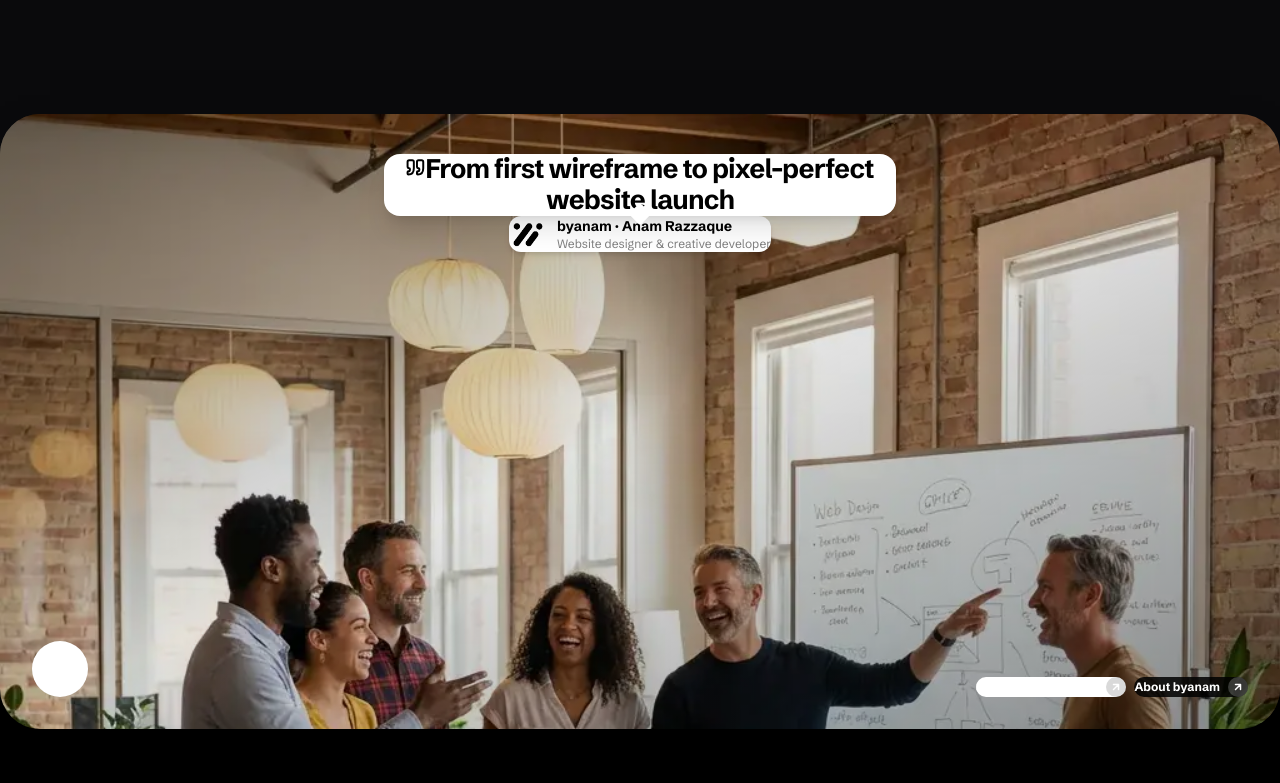
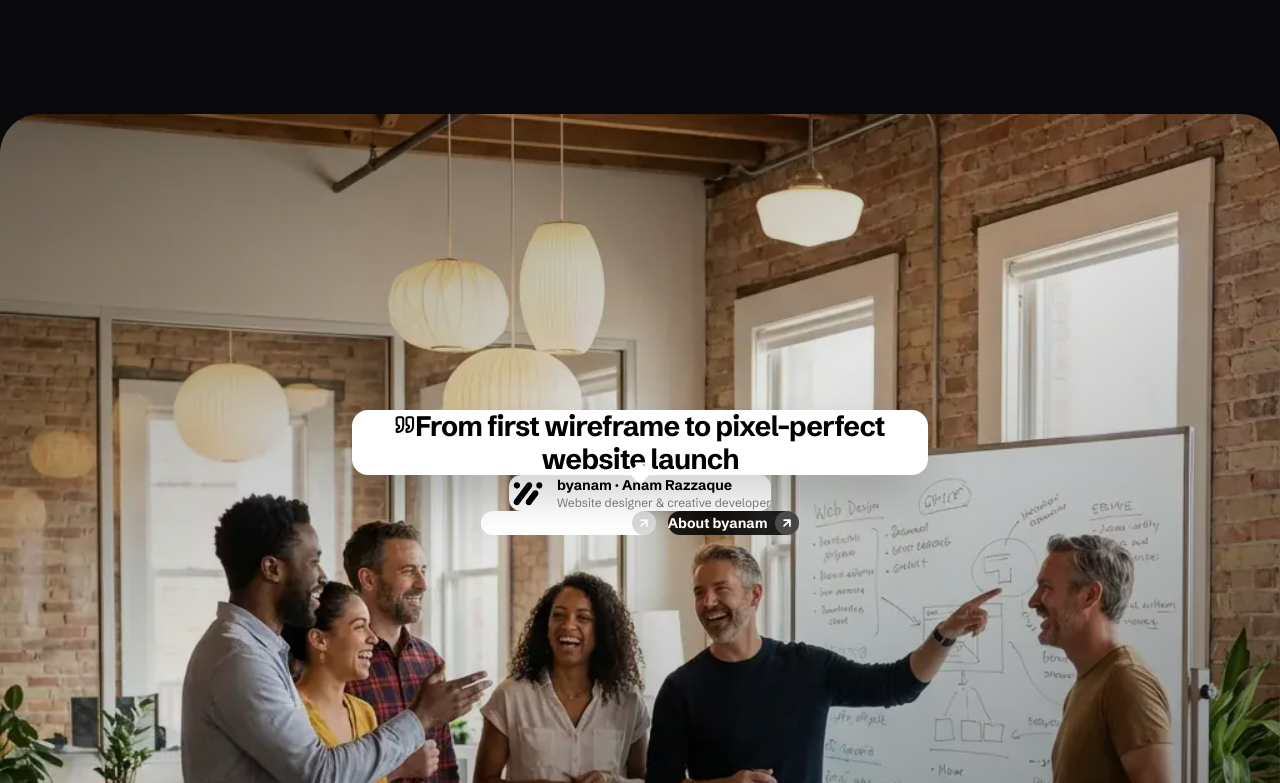
Before and after one commit to byanam/agencyyy, a React (Vite) app: page / in a window 1280 px wide. Shown: the part 4337-5120 px from the top of the page. Built offline with nearby package versions, Linux system fonts and the light colour scheme; a web font is replaced by a local one.

Commit message:
fix: align showcase image focal point and center lower section layouts

```diff
--- a/src/components/Footer.jsx
+++ b/src/components/Footer.jsx
@@ -156,9 +156,9 @@ export default function Footer() {
         </div>
 
         {/* Footer content */}
-        <footer className="relative overflow-hidden rounded-[24px] bg-[var(--footer-card)] px-4 pb-16 pt-8 text-white sm:px-8 md:pb-12 md:pt-12 md:rounded-[32px] lg:px-20 lg:pt-16">
+        <footer className="relative overflow-hidden rounded-[24px] bg-[var(--footer-card)] px-6 pb-16 pt-10 text-white sm:px-10 md:pb-14 md:pt-14 md:rounded-[32px] lg:px-16 lg:pt-16">
           <div className="relative mx-auto max-w-7xl">
-            <div className="flex flex-col items-start justify-between gap-12 pb-12 pt-4 pl-0 sm:pl-4 md:pl-16 lg:flex-row lg:gap-16 lg:pl-20">
+            <div className="flex flex-col items-start justify-between gap-12 pb-12 pt-4 lg:flex-row lg:gap-16">
               {/* Left Column: Brand & CTA */}
               <div className="flex max-w-sm flex-col items-start gap-6">
                 <a
--- a/src/components/ProjectShowcase.jsx
+++ b/src/components/ProjectShowcase.jsx
@@ -11,7 +11,7 @@ export default function ProjectShowcase() {
     >
       <motion.figure
         className="relative mx-auto w-full max-w-[1500px] overflow-hidden rounded-[24px] bg-secondary shadow-[0_40px_90px_-50px_rgba(0,0,0,0.7)] md:rounded-[40px]"
-        style={{ height: "clamp(440px, 48vw, 640px)" }}
+        style={{ height: "clamp(520px, 56vw, 760px)" }}
         initial={{ opacity: 0, y: 40 }}
         whileInView={{ opacity: 1, y: 0 }}
         viewport={{ once: true, amount: 0.2 }}
@@ -25,17 +25,18 @@ export default function ProjectShowcase() {
           height={900}
           loading="lazy"
           decoding="async"
-          className="absolute inset-0 h-full w-full object-cover object-center"
+          className="absolute inset-0 h-full w-full object-cover object-[center_28%]"
         />
         <div
           aria-hidden="true"
           className="absolute inset-0 bg-gradient-to-br from-black/45 via-black/10 to-black/45"
         />
 
-        {/* Floating Quote Badge (Centered Horizontally) */}
-        <div className="absolute inset-x-0 top-6 flex flex-col items-center px-4 sm:top-8 md:top-10">
+        {/* Centered Quote Badge & Content (Dead Center Vertically & Horizontally) */}
+        <div className="absolute inset-0 flex flex-col items-center justify-center p-6 sm:p-8 md:p-12 pointer-events-none">
+          <div className="flex flex-col items-center pointer-events-auto max-w-[min(92%,36rem)]">
             <motion.div
-            className="relative w-full max-w-[min(92%,32rem)] rounded-2xl bg-white px-5 py-4 text-center text-black sm:px-7 sm:py-5 shadow-xl"
+              className="relative w-full rounded-2xl bg-white px-5 py-4 text-center text-black sm:px-8 sm:py-6 shadow-2xl"
               initial={{ opacity: 0, y: -14, scale: 0.96 }}
               whileInView={{ opacity: 1, y: 0, scale: 1 }}
               viewport={{ once: true, amount: 0.4 }}
@@ -43,7 +44,7 @@ export default function ProjectShowcase() {
             >
               <p
                 className="font-bold tracking-[-0.03em]"
-              style={{ fontSize: "clamp(1.05rem, 2.1vw, 2.1rem)", lineHeight: 1.14 }}
+                style={{ fontSize: "clamp(1.05rem, 2.2vw, 2.2rem)", lineHeight: 1.16 }}
               >
                 <svg
                   className="mr-1.5 inline-block h-[0.7em] w-[0.7em] -translate-y-[0.15em] text-black"
@@ -67,7 +68,7 @@ export default function ProjectShowcase() {
 
             {/* Author Figcaption */}
             <motion.figcaption
-            className="mt-3 inline-flex items-center gap-2.5 rounded-xl bg-white px-3 py-2 text-black sm:gap-3 sm:px-3.5 sm:py-2.5 shadow-md"
+              className="mt-3.5 inline-flex items-center gap-2.5 rounded-xl bg-white px-3.5 py-2 text-black sm:gap-3 sm:px-4 sm:py-2.5 shadow-lg"
               initial={{ opacity: 0, y: 10 }}
               whileInView={{ opacity: 1, y: 0 }}
               viewport={{ once: true, amount: 0.4 }}
@@ -81,68 +82,47 @@ export default function ProjectShowcase() {
                 loading="lazy"
                 className="h-8 w-8 shrink-0 rounded-full object-cover sm:h-9 sm:w-9"
               />
-            <span className="leading-tight">
+              <span className="leading-tight text-left">
                 <span className="block text-xs font-bold sm:text-sm">byanam · Anam Razzaque</span>
                 <span className="block text-[10px] text-black/50 sm:text-xs">
                   Website designer & creative developer
                 </span>
               </span>
             </motion.figcaption>
-        </div>
 
-        {/* Bottom Actions Cluster */}
+            {/* Center Action Buttons below the badge */}
             <motion.div
-          className="absolute inset-x-3 bottom-3 flex items-end justify-between gap-3 sm:inset-x-6 sm:bottom-6 md:inset-x-8 md:bottom-8"
-          initial={{ opacity: 0, y: 14 }}
+              className="mt-6 flex flex-wrap items-center justify-center gap-3"
+              initial={{ opacity: 0, y: 12 }}
               whileInView={{ opacity: 1, y: 0 }}
               viewport={{ once: true, amount: 0.4 }}
-          transition={{ duration: 0.6, ease, delay: 0.4 }}
+              transition={{ duration: 0.55, ease, delay: 0.4 }}
             >
-          {/* Left Arrow Button */}
               <a
                 href="#work"
-            aria-label="See client work"
-            className="group hidden h-11 w-11 shrink-0 items-center justify-center rounded-full bg-white text-black transition-transform duration-300 ease-out hover:scale-110 active:scale-95 motion-reduce:transform-none sm:flex sm:h-14 sm:w-14"
-          >
-            <svg
-              className="h-5 w-5 transition-transform duration-300 ease-out group-hover:translate-x-0.5 group-hover:-translate-y-0.5 motion-reduce:transform-none"
-              viewBox="0 0 24 24"
-              fill="none"
-              stroke="currentColor"
-              strokeWidth={2.5}
-              strokeLinecap="round"
-              strokeLinejoin="round"
-            >
-              <path d="M7 17 17 7M7 7h10v10" />
-            </svg>
-          </a>
-
-          {/* Right Action Buttons */}
-          <div className="ml-auto flex flex-col items-end gap-2 sm:flex-row sm:items-center">
-            <a
-              href="#work"
-              className="group inline-flex select-none items-center justify-center gap-2 rounded-full bg-white py-2.5 pl-4 pr-2 text-[11px] font-bold leading-none text-black transition-colors duration-300 hover:bg-white/85 active:scale-[0.98] sm:text-xs"
+                className="group inline-flex select-none items-center justify-center gap-2 rounded-full bg-white py-2.5 pl-4 pr-2 text-xs font-bold leading-none text-black transition-colors duration-300 hover:bg-white/85 active:scale-[0.98] sm:text-sm sm:py-3 sm:pl-5 sm:pr-2.5"
               >
                 <span>See website projects</span>
-              <span className="flex h-5 w-5 items-center justify-center rounded-full bg-black/15 transition-transform duration-300 ease-out group-hover:translate-x-0.5 motion-reduce:transform-none">
-                <svg className="h-3 w-3" viewBox="0 0 24 24" fill="none" stroke="currentColor" strokeWidth={3} strokeLinecap="round" strokeLinejoin="round">
+                <span className="flex h-5 w-5 items-center justify-center rounded-full bg-black/15 transition-transform duration-300 ease-out group-hover:translate-x-0.5 motion-reduce:transform-none sm:h-6 sm:w-6">
+                  <svg className="h-3 w-3 sm:h-3.5 sm:w-3.5" viewBox="0 0 24 24" fill="none" stroke="currentColor" strokeWidth={3} strokeLinecap="round" strokeLinejoin="round">
                     <path d="M7 17 17 7M7 7h10v10" />
                   </svg>
                 </span>
               </a>
               <a
                 href="#about"
-              className="group inline-flex select-none items-center justify-center gap-2 rounded-full bg-black/85 py-2.5 pl-4 pr-2 text-[11px] font-bold leading-none text-white transition-colors duration-300 hover:bg-black active:scale-[0.98] sm:text-xs"
+                className="group inline-flex select-none items-center justify-center gap-2 rounded-full bg-black/85 py-2.5 pl-4 pr-2 text-xs font-bold leading-none text-white backdrop-blur-sm transition-colors duration-300 hover:bg-black active:scale-[0.98] sm:text-sm sm:py-3 sm:pl-5 sm:pr-2.5"
               >
                 <span>About byanam</span>
-              <span className="flex h-5 w-5 items-center justify-center rounded-full bg-white/20 transition-transform duration-300 ease-out group-hover:translate-x-0.5 motion-reduce:transform-none">
-                <svg className="h-3 w-3" viewBox="0 0 24 24" fill="none" stroke="currentColor" strokeWidth={3} strokeLinecap="round" strokeLinejoin="round">
+                <span className="flex h-5 w-5 items-center justify-center rounded-full bg-white/20 transition-transform duration-300 ease-out group-hover:translate-x-0.5 motion-reduce:transform-none sm:h-6 sm:w-6">
+                  <svg className="h-3 w-3 sm:h-3.5 sm:w-3.5" viewBox="0 0 24 24" fill="none" stroke="currentColor" strokeWidth={3} strokeLinecap="round" strokeLinejoin="round">
                     <path d="M7 17 17 7M7 7h10v10" />
                   </svg>
                 </span>
               </a>
+            </motion.div>
           </div>
-        </motion.div>
+        </div>
       </motion.figure>
     </div>
   );
```
Lines whose indentation alone changed are shown as unchanged.
